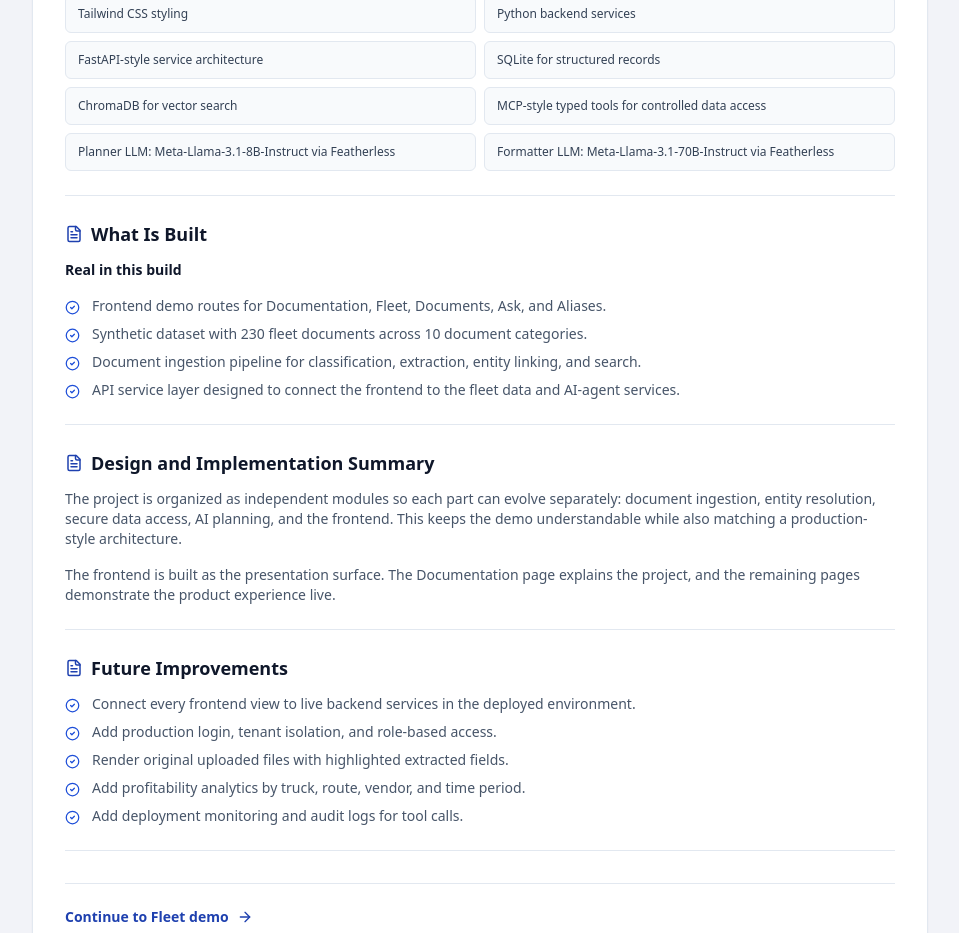
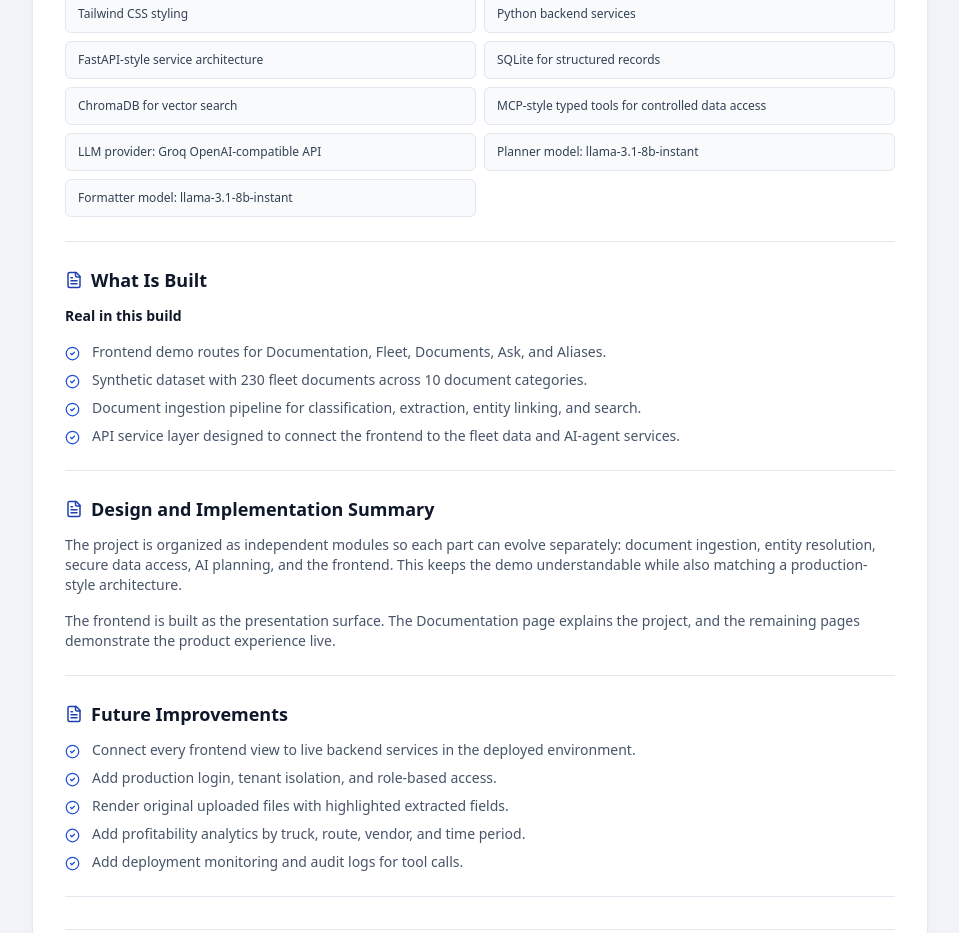
Before and after one commit to buildathon2026/FleetManagementSystem, a React (Vite) app in the folder frontend/: page /brief in a window 1280 px wide. Shown: the part 2480-3413 px from the top of the page, without its empty margins (160-1119 px from the left). Built offline with nearby package versions, Linux system fonts and the light colour scheme; no server answers.

Commit message:
Correct LLM provider in documentation

```diff
--- a/frontend/src/components/ProjectBrief.tsx
+++ b/frontend/src/components/ProjectBrief.tsx
@@ -19,8 +19,9 @@ const techStack = [
   'SQLite for structured records',
   'ChromaDB for vector search',
   'MCP-style typed tools for controlled data access',
-  'Planner LLM: Meta-Llama-3.1-8B-Instruct via Featherless',
-  'Formatter LLM: Meta-Llama-3.1-70B-Instruct via Featherless',
+  'LLM provider: Groq OpenAI-compatible API',
+  'Planner model: llama-3.1-8b-instant',
+  'Formatter model: llama-3.1-8b-instant',
 ];
 
 const realItems = [
```
